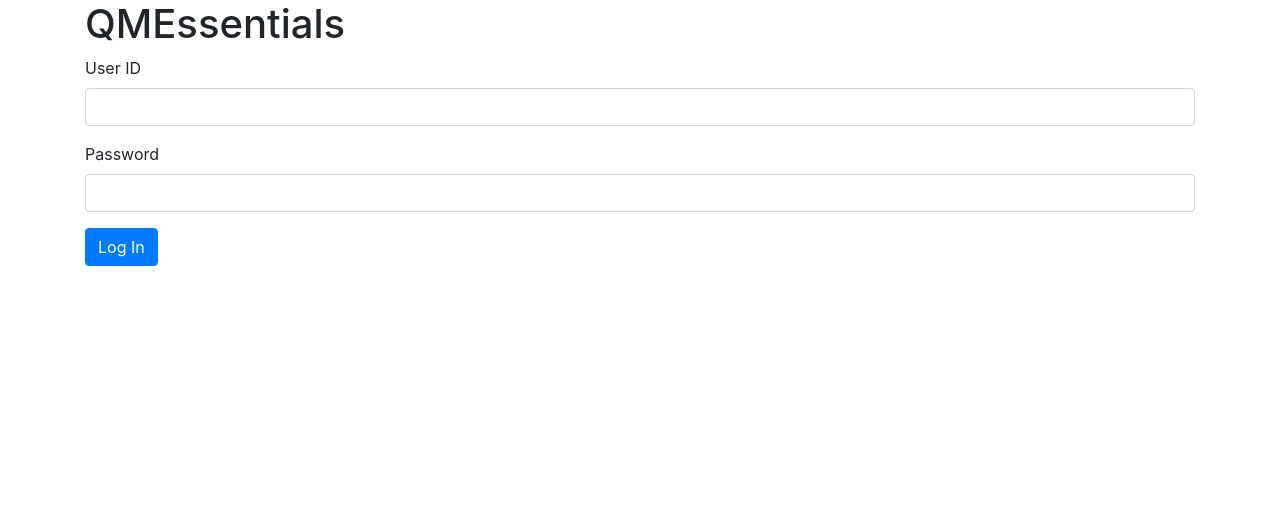
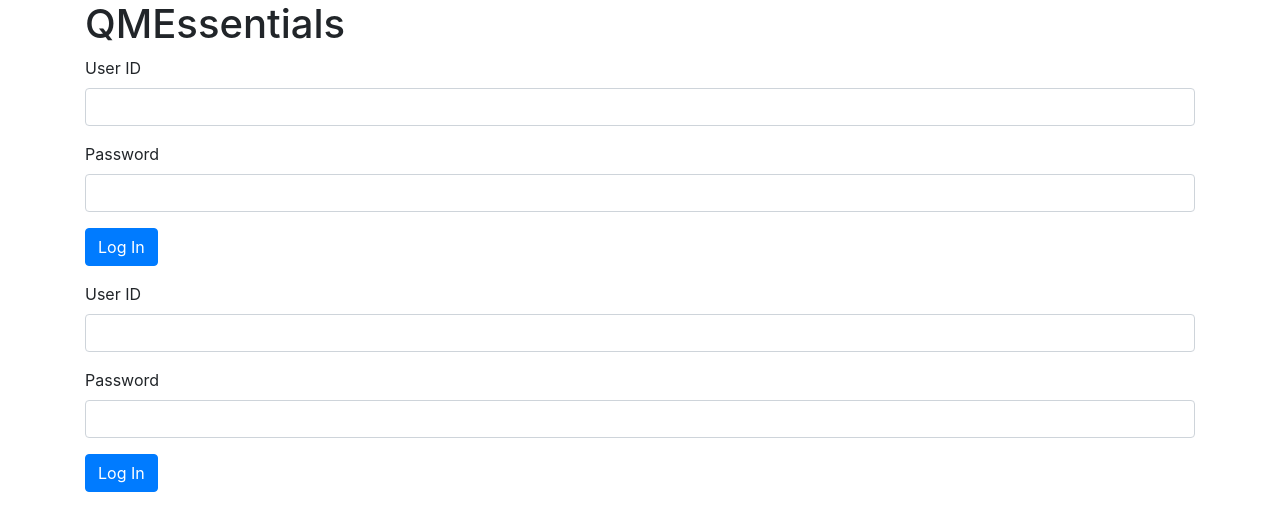
Before and after one commit to cleareye-consulting/qmessentials, a React (Create React App) app in the folder qmessentials-enterprise-react/: page /login in a window 1280 px wide. Shown: the top 530 px of the page. Built offline with nearby package versions, Linux system fonts and the light colour scheme.

Commit message:
Enterprise front-end redirecting to login

```diff
--- a/qmessentials-enterprise-react/src/App.js
+++ b/qmessentials-enterprise-react/src/App.js
@@ -6,17 +6,20 @@
 import MetricsList from './components/metrics/List'
 import MetricsEdit from './components/metrics/Edit'
 import './App.scss'
-import Login from './components/auth/Login';
+import Login from './components/auth/Login'
+import AuthRequired from './components/auth/AuthRequired';
 
 export default class App extends Component {
   render() {
     return (
       <BrowserRouter>
         <Layout>
-          <Route path="/login" exact component={Login}/>
-          <Route path="/" exact component={Home} />
-          <Route path="/metrics" exact component={MetricsList} />
-          <Route path="/metric/:id?" exact component={MetricsEdit}/>
+          <Route path="/login" exact component={Login} />
+          <AuthRequired>
+            <Route path="/" exact component={Home} />
+            <Route path="/metrics" exact component={MetricsList} />
+            <Route path="/metric/:id?" exact component={MetricsEdit} />
+          </AuthRequired>
         </Layout>
       </BrowserRouter>
     )
--- /dev/null
+++ b/qmessentials-enterprise-react/src/components/auth/AuthRequired.js
@@ -0,0 +1,31 @@
+import React, { Component } from 'react'
+import Login from './Login';
+
+function hasCurrentSessionToken () {
+    if (!localStorage.sessionToken) {
+        return false
+    }
+    if (!localStorage.sessionDate) {
+        return false
+    }
+    var hours = (new Date() - new Date(parseInt(localStorage.sessionDate))) / (1000 * 60 * 60)
+    return hours < 12
+}
+
+export default class AuthRequired extends Component {
+    constructor() {
+        super()
+        this.state = {
+            hasCurrentSessionToken: false
+        }
+    }
+    render() {
+        if (this.state.hasCurrentSessionToken) {
+            return this.props.children
+        }
+        return (<Login onSessionTokenSet={() => this.setState({hasCurrentSessionToken: true})}/>)
+    }
+    componentDidMount() {
+        this.setState({hasCurrentSessionToken: hasCurrentSessionToken()})
+    }
+}
--- a/qmessentials-enterprise-react/src/components/auth/Login.js
+++ b/qmessentials-enterprise-react/src/components/auth/Login.js
@@ -23,15 +23,22 @@
 
     async handleSubmit(event) {
         event.preventDefault()
+        try {
             const login = this.state.login;
             const api = new ApiConnector()
             const token = await api.logIn(login)
             if (token) {
                 localStorage.sessionToken = token
-            this.props.history.push('/')
+                localStorage.sessionDate = +(new Date())
+                this.props.onSessionTokenSet()
             }
             else {
-            this.setState({failed: true})
+                this.setState({ failed: true })
+            }
+        }
+        catch (error) {
+            console.error(error)
+            this.setState({ failed: true })
         }
     }
 
```
Also changed, not shown: 1 other file (tests, documents, lock files or other folders). Lines whose indentation alone changed are shown as unchanged.
